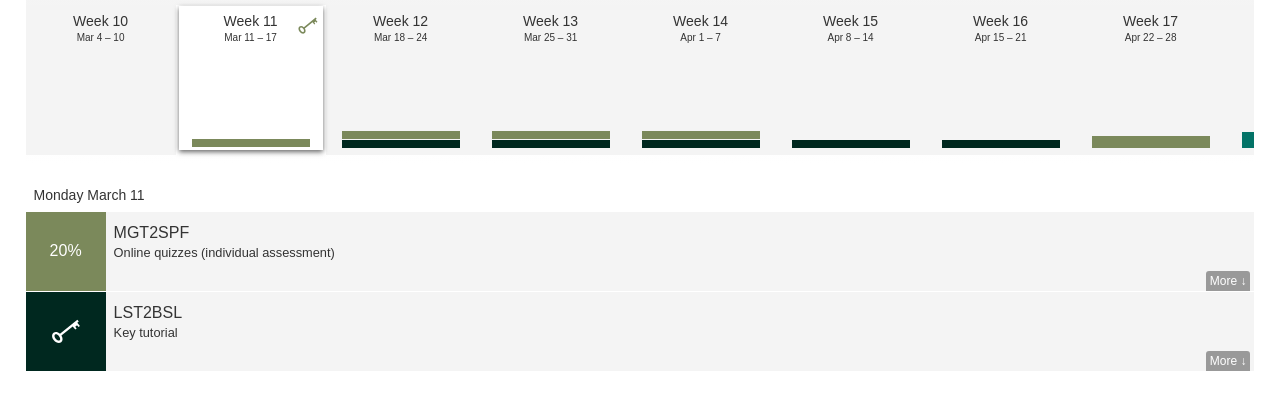
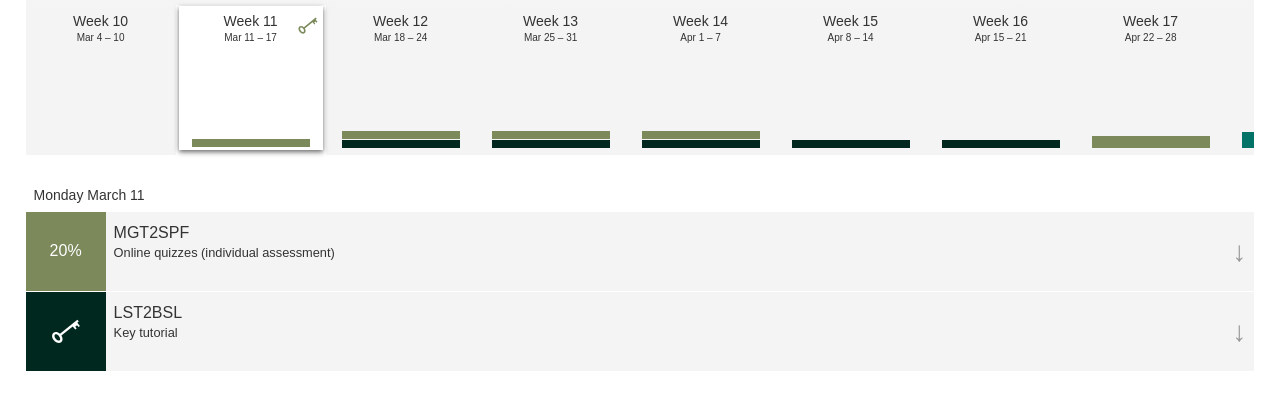
Before and after one commit to latrobe-design-system/myweek, a plain HTML site: page index.html in a window 1280 px wide. Shown: the part 204-614 px from the top of the page. Drawn offline with Linux system fonts and the light colour scheme.

Commit message:
change more style

```diff
--- a/index.html
+++ b/index.html
@@ -212,18 +212,16 @@
         transition: visibility 0.25s;
     }
     .assessment-details::before {
-        content: "More \2193";
+        content: "\2193";
         position: absolute;
-        top: -20px;
+        top: -70px;
         right: 4px;
         display: block;
-        background: #999;
-        color: #fff;
-        border-top-left-radius: 3px;
-        border-top-right-radius: 3px;
+        color: #999;
         padding: 4px;
-        font-size: 12px;
-        line-height: 1;
+        font-size: 28px;
+        line-height: 54px;
+        height: 60px;
     }
     tr.showDetails .assessment-details p {
         visibility: visible;
```
